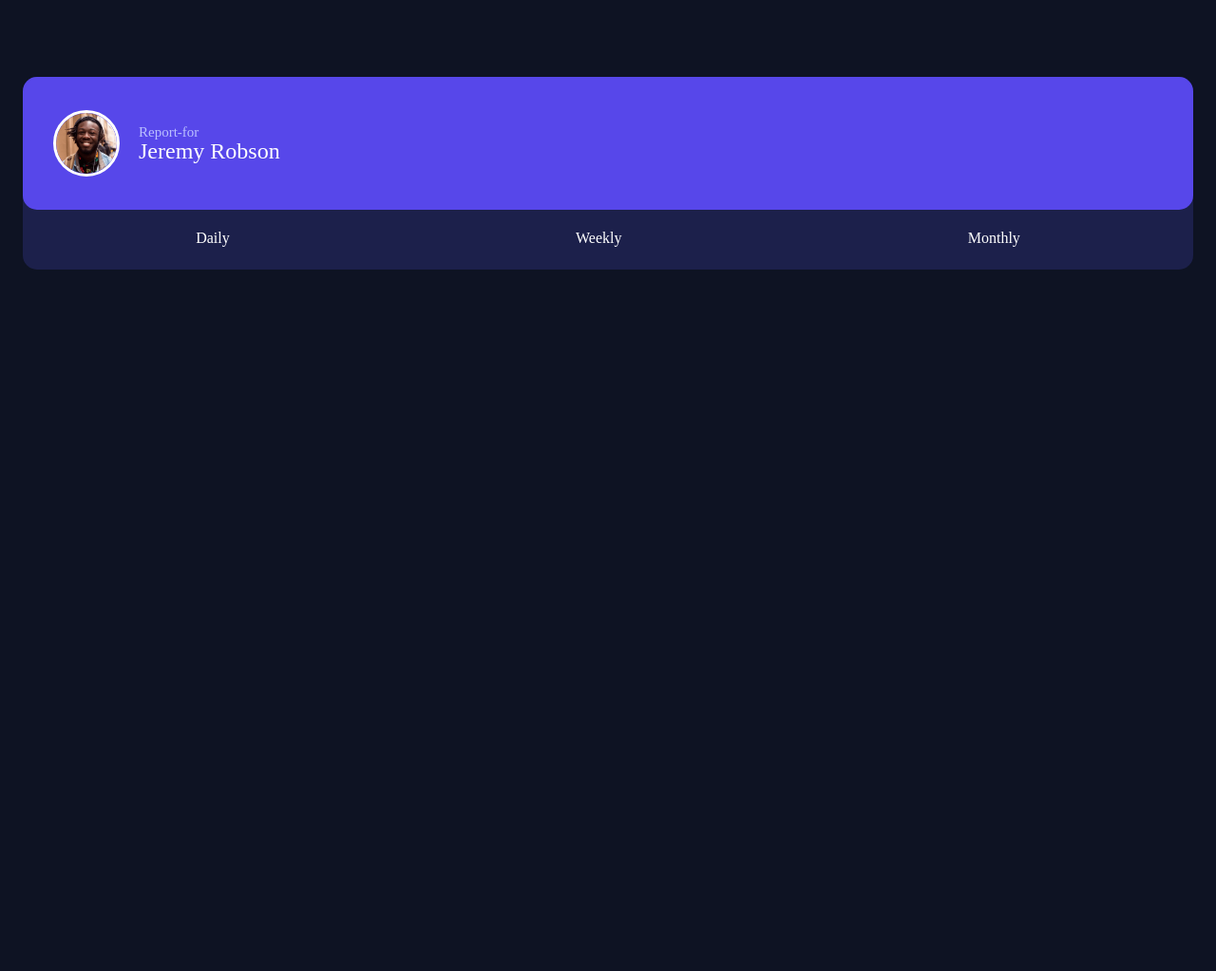
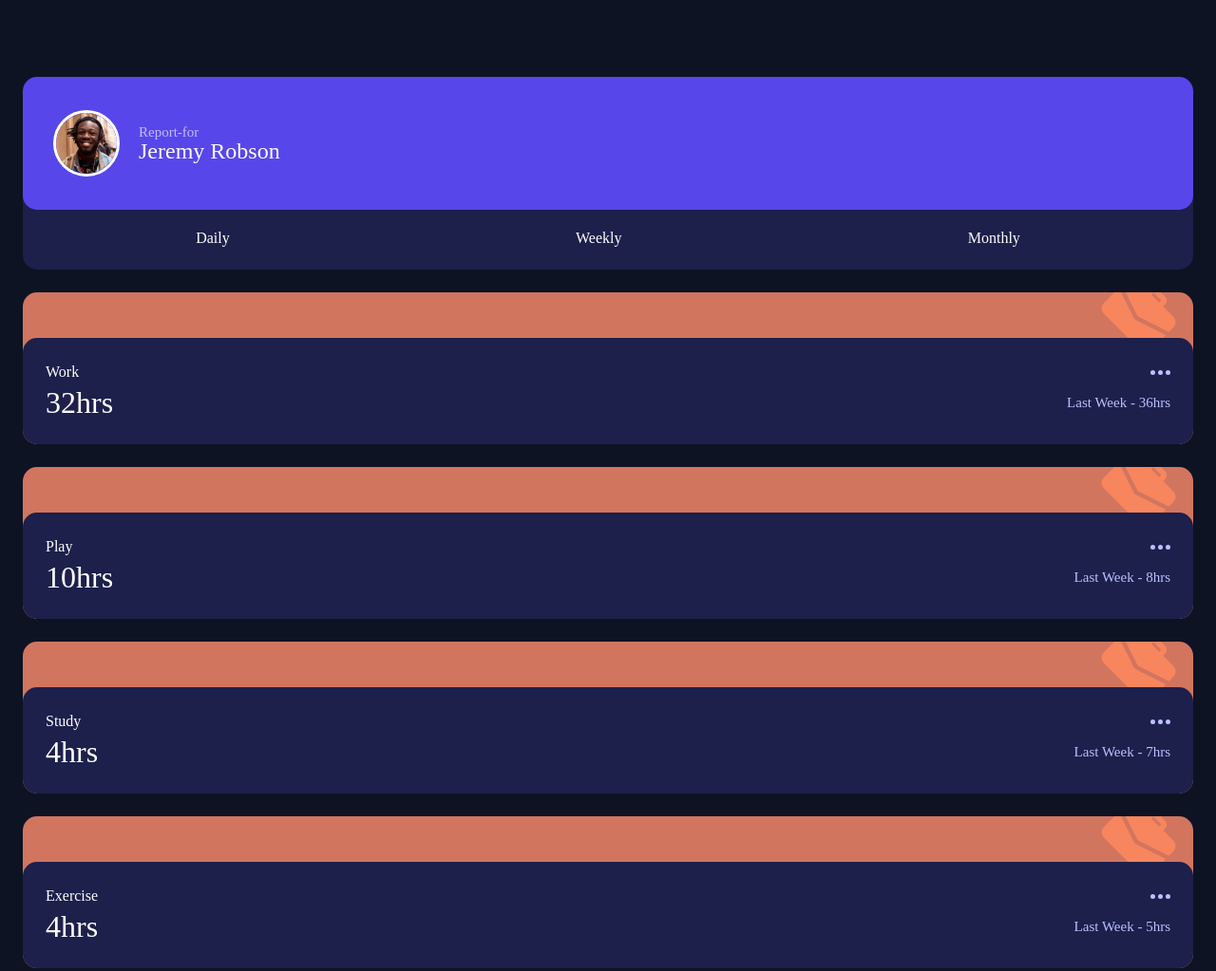
Before and after one commit to lasha-abuladze/time-tracking-dashboard, a website: page vsFiles/index.html in a window 1280 px wide. Shown: the top 1023 px of the page at 95% size. Before the commit the page ends 800 px from the top, so only its background shows below. Drawn offline with Linux system fonts and the light colour scheme.

Commit message:
add report cards

```diff
--- a/vsFiles/index.html
+++ b/vsFiles/index.html
@@ -12,7 +12,7 @@
 </head>
 <body>
 
-    <main>
+    <main id="main">
 
         <div class="jeremy-robson-div  div-gen">
 
@@ -45,10 +45,36 @@
 
         </div>
 
+        <div class="report">
+
+            <div class="report-background">
+                <div class="background">
+
+                </div>
+                <img src="../images/icon-work.svg" alt="">
+            </div>
+
+            <div class="report-details">
+
+                <div>
+                    <span>Work</span>
+                    <img src="../images/icon-ellipsis.svg" alt="#">
+                </div>
+
+                <div class="hours">
+                    <strong>32hrs</strong>
+                    <span>Last Week - 36hrs</span>
+                </div>
+
+            </div>
+
+        </div>
+
 
     </main>
 
 
+    <script src="./script.js"></script>
 
 </body>
 </html>
--- a/vsFiles/main.scss
+++ b/vsFiles/main.scss
@@ -13,6 +13,13 @@ body {
     color: #BBC0FF;
 }
 
+@mixin div-gen {
+    width: 100%;
+    height: 160px;
+    border-radius: 15px;
+    background-color: #1C204B;
+}
+
 
 main {
 
@@ -23,19 +30,17 @@ main {
     flex-direction: column;
     gap: 24px;
 
-    .div-gen {
+    .jeremy-robson-div {
+        position: relative;
         width: 100%;
         height: 203px;
         border-radius: 15px;
         background-color: #1C204B;
+        border-radius: 15px;
         display: flex;
         flex-direction: column;
         justify-content: end;
         align-items: start;
-    }
-
-    .jeremy-robson-div {
-        position: relative;
     }
 
     .report-for-div {
@@ -92,3 +97,80 @@ main {
     }
 
 }
+
+
+.report {
+    @include div-gen;
+
+    position: relative;
+
+
+    .report-background {
+        height: 100%;
+        border-radius: 15px;
+        overflow: hidden;
+        position: relative;
+
+        .background {
+            width: 100%;
+            height: 100%;
+            background-color: rgb(255, 139, 100);
+            position: absolute;
+            z-index: 3;
+            opacity: 0.8;
+            // border-radius: 15px;
+        }
+
+        & img {
+            position: absolute;
+            z-index: 2;
+            right: 18px;
+            top: -15px;
+        }
+    }
+
+    .report-details {
+        background-color: #1C204B;
+        position: absolute;
+        width: 100%;
+        z-index: 4;
+        bottom: 0;
+        border-radius: 15px;
+        padding: 28px 24px;
+        box-sizing: border-box;
+
+        & div {
+            display: flex;
+            justify-content: space-between;
+            align-items: center;
+        }
+
+        & div:last-child {
+            margin-top: 8px;
+
+            strong {
+                font-size: 32px;
+                font-weight: 400;
+                color: #FFFFFF;
+            }
+
+            & span {
+                @include span-15px;
+            }
+        }
+    }
+
+
+    // .report-details {
+    //     background-color: red;
+
+    // }
+}
+
+
+
+
+
+.display-none {
+    display: none;
+}
--- /dev/null
+++ b/vsFiles/script.js
@@ -0,0 +1,53 @@
+`use strict`;
+
+const main = document.querySelector(`#main`)
+
+const reportEx = document.querySelector(`.report`);
+
+reportEx.classList.add(`display-none`);
+
+
+
+fetch(`./data.json`).then(res => res.json()).then(data => {
+
+    displayReports(data)
+
+});
+
+
+
+const displayReports =function (data) {
+    data.forEach(el => {
+
+        const report = `
+        <div class="report">
+
+            <div class="report-background">
+                <div class="background">
+
+                </div>
+                <img src="../images/icon-work.svg" alt="">
+            </div>
+
+            <div class="report-details">
+
+                <div>
+                    <span>${el.title}</span>
+                    <img src="../images/icon-ellipsis.svg" alt="#">
+                </div>
+
+                <div class="hours">
+                    <strong>${el.timeframes.weekly.current}hrs</strong>
+                    <span>Last Week - ${el.timeframes.weekly.previous}hrs</span>
+                </div>
+
+            </div>
+
+        </div>
+
+        `
+
+        main.insertAdjacentHTML(`beforeend`, report)
+
+    })
+}
```
Also changed, not shown: vsFiles/style.css.
